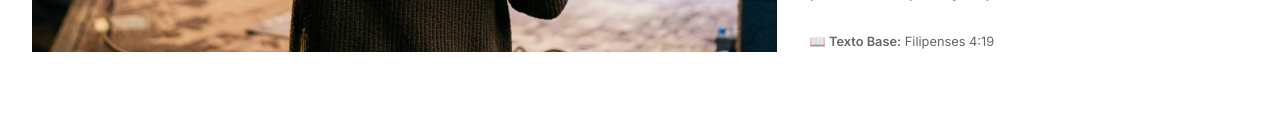
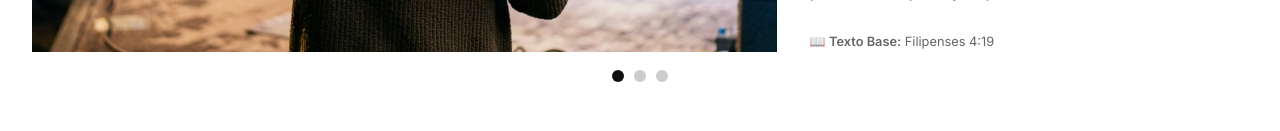
Before and after one commit to andrewsmorais/Blog-Crist-o-, a React (Vite) app: page / in a window 1280 px wide. Shown: the part 741-872 px from the top of the page. Built offline with nearby package versions, Linux system fonts and the light colour scheme; a web font is replaced by a local one.

Commit message:
Implementando carrossel na seção principal do hero com rotação de 7s

```diff
--- a/src/App.jsx
+++ b/src/App.jsx
@@ -1,7 +1,42 @@
-import React from 'react';
+import React, { useState, useEffect } from 'react';
 import './index.css';
 
+const heroArticles = [
+  {
+    link: "/ah-jesus-coracao-igual-ao-teu-analise-biblica-julliany-souza",
+    image: "/worship_hero.png",
+    tag: "Devocional / Louvor e Adoração",
+    title: "\"Ah Jesus, Coração Igual ao Teu\": O Clamor de Julliany Souza e o Que a Bíblia Diz Sobre um Coração Transformado",
+    excerpt: "Descubra o que a Bíblia diz sobre cada verso do hit 'Ah Jesus, Coração Igual ao Teu' de Julliany Souza. Uma análise teológica profunda dos 7 temas principais da música com versículos, reflexões práticas e aplicação para sua vida cristã.",
+    meta: "Filipenses 4:19"
+  },
+  {
+    link: "/silencio-deus-dificuldades-charles-spurgeon",
+    image: "/spurgeon.png",
+    tag: "Teologia / Charles Spurgeon",
+    title: "O Silêncio de Deus nas Dificuldades: Uma Perspectiva de Charles Spurgeon",
+    excerpt: "Entenda por que Deus, muitas vezes, parece em silêncio durante as provações e como o 'Príncipe dos Pregadores' nos ensina a confiar na providência soberana mesmo na escuridão.",
+    meta: "Jó 42:2"
+  },
+  {
+    link: "/como-ler-biblia-inteira-2026-metodos-praticos",
+    image: "/biblia-plano.jpg",
+    tag: "Vida Cristã / Guia Prático",
+    title: "Como Ler a Bíblia Inteira em 2026: Métodos Práticos que Funcionam",
+    excerpt: "Dicas, planos de leitura e orientações práticas para superar a procrastinação e finalmente ler todas as Escrituras em um ano. Um guia completo para nutrir sua alma diariamente.",
+    meta: "Salmos 119:105"
+  }
+];
+
 function App() {
+  const [currentHeroIndex, setCurrentHeroIndex] = useState(0);
+
+  useEffect(() => {
+    const interval = setInterval(() => {
+      setCurrentHeroIndex((prevIndex) => (prevIndex + 1) % heroArticles.length);
+    }, 7000);
+    return () => clearInterval(interval);
+  }, []);
   const path = window.location.pathname;
   const isPrivacyPolicy = path === '/politica-de-privacidade';
   const isCookiePolicy = path === '/politica-de-cookies';
@@ -2982,18 +3017,34 @@ function App() {
           <>
             {/* PRIMEIRA DOBRA (HERO MAGAZINE) - 60 / 20 / 20 */}
             <section className="section-mb">
-              <div className="hero-main" style={{ marginBottom: '80px' }}>
-                <a href="/ah-jesus-coracao-igual-ao-teu-analise-biblica-julliany-souza" className="hero-main-link" style={{textDecoration: 'none', color: 'inherit'}}>
-                  <img src="/worship_hero.png" alt="Ah Jesus, Coração Igual ao Teu" className="img-ph" loading="lazy" style={{objectFit: 'cover', width: '100%', height: '100%'}} />
+              <div className="hero-main" style={{ marginBottom: '80px', position: 'relative' }}>
+                <a href={heroArticles[currentHeroIndex].link} className="hero-main-link" style={{textDecoration: 'none', color: 'inherit'}}>
+                  <img src={heroArticles[currentHeroIndex].image} alt={heroArticles[currentHeroIndex].title} className="img-ph" loading="lazy" style={{objectFit: 'cover', width: '100%', height: '100%'}} />
                   <div className="hero-main-text" style={{display: 'flex', flexDirection: 'column', justifyContent: 'center'}}>
-                    <span className="cat-tag">Devocional / Louvor e Adoração</span>
-                    <h1 style={{marginTop: '10px'}}>"Ah Jesus, Coração Igual ao Teu": O Clamor de Julliany Souza e o Que a Bíblia Diz Sobre um Coração Transformado</h1>
+                    <span className="cat-tag">{heroArticles[currentHeroIndex].tag}</span>
+                    <h1 style={{marginTop: '10px'}}>{heroArticles[currentHeroIndex].title}</h1>
                     <p className="excerpt">
-                      Descubra o que a Bíblia diz sobre cada verso do hit 'Ah Jesus, Coração Igual ao Teu' de Julliany Souza. Uma análise teológica profunda dos 7 temas principais da música com versículos, reflexões práticas e aplicação para sua vida cristã.
+                      {heroArticles[currentHeroIndex].excerpt}
                     </p>
-                    <div className="meta">📖 <strong>Texto Base:</strong> Filipenses 4:19</div>
+                    <div className="meta">📖 <strong>Texto Base:</strong> {heroArticles[currentHeroIndex].meta}</div>
                   </div>
                 </a>
+                <div style={{ display: 'flex', justifyContent: 'center', gap: '10px', position: 'absolute', bottom: '-30px', left: '0', right: '0' }}>
+                  {heroArticles.map((_, index) => (
+                    <span
+                      key={index}
+                      onClick={() => setCurrentHeroIndex(index)}
+                      style={{
+                        width: '12px',
+                        height: '12px',
+                        borderRadius: '50%',
+                        backgroundColor: index === currentHeroIndex ? '#111' : '#ccc',
+                        cursor: 'pointer',
+                        transition: 'background-color 0.3s ease'
+                      }}
+                    />
+                  ))}
+                </div>
               </div>
 
               <div className="hero-bottom-articles">
```
